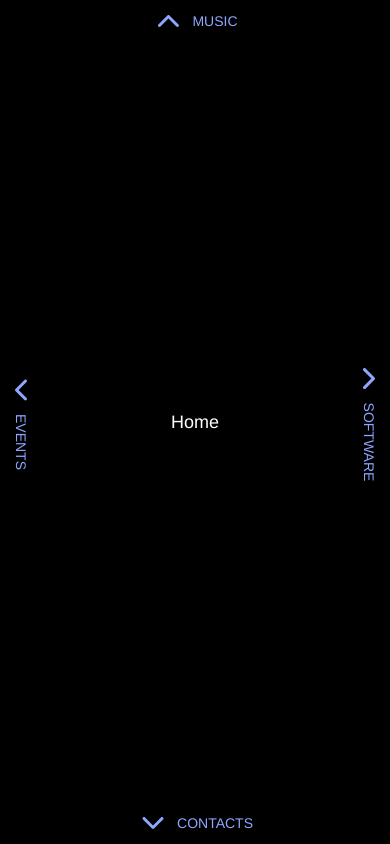
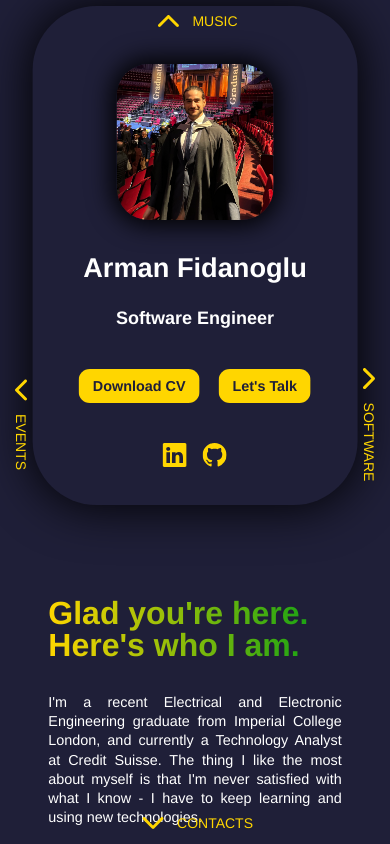
Before and after one commit to Armanfidan/armanfidan.github.io, a React (Create React App) app: page / in a window 390 px wide. Built offline with nearby package versions, Linux system fonts and the light colour scheme.

Commit message:
Copied over and made initial adjustments to home page

```diff
--- a/src/App.css
+++ b/src/App.css
@@ -11,7 +11,7 @@ body {
 }
 
 body {
-    background: #000000;
+    background: var(--colour-bg);
     font-family: Helvetica Neue, Helvetica, Arial, sans-serif;
     font-size: 14px;
     color: #ffffff;
@@ -25,9 +25,12 @@ body {
 }
 
 .swiper-slide {
+    position: absolute;
+    height: 90%;
+    width: 90%;
     text-align: center;
     font-size: 18px;
-    background: #000000;
+    background: var(--colour-bg);
 
     /* Center slide text vertically */
     display: -webkit-box;
@@ -52,6 +55,6 @@ body {
 }
 
 .swiper-v {
-    background: #000000;
+    background: var(--colour-bg);
     z-index: 100;
 }
--- a/src/App.tsx
+++ b/src/App.tsx
@@ -7,6 +7,7 @@ import "swiper/css";
 import "swiper/css/pagination";
 import CustomSwiper from "./components/nav/CustomSwiper";
 import NavButtons from "./components/nav/NavButtons";
+import Home from "./components/home/Home";
 
 function App() {
     const initialSlide: [number, number] = [1, 1];
@@ -36,7 +37,7 @@ function App() {
                         slide={slide} setSlide={setSlide} setButtonHandles={setButtonHandles}
                         wrongSlideChange={wrongSlideChange} setWrongSlideChange={setWrongSlideChange}>
                         <SwiperSlide data-hash="music">Music</SwiperSlide>
-                        <SwiperSlide data-hash="">Home</SwiperSlide>
+                        <SwiperSlide data-hash=""><Home/></SwiperSlide>
                         <SwiperSlide data-hash="contact">Contact</SwiperSlide>
                     </CustomSwiper>
                 </SwiperSlide>
--- a/src/components/home/Home.tsx
+++ b/src/components/home/Home.tsx
@@ -5,10 +5,9 @@ import HomeButtons from "./HomeButtons";
 
 function Home() {
     return (
-        <div id="#home">
-            <header>
-                <div className="container header__container">
-                    <div className="about__me-image">
+        <div id="home-container">
+            <div className="container profile-card">
+                <div className="profile-picture">
                     <img src={require("../../assets/me.jpg")} alt="Me"/>
                 </div>
                 <h2>Arman Fidanoglu</h2>
@@ -16,17 +15,18 @@ function Home() {
                 <HomeButtons/>
                 <Socials/>
             </div>
-                <div className="about__container">
-                    <h1>Glad you're here.</h1>
-                    <h1>Here's who I am.</h1>
-                    <p>I'm a recent Electrical and Electronic Engineering graduate from Imperial College London, and currently a Technology Analyst at Credit Suisse.
-                        The thing I like the most about myself is that I'm never satisfied with what I know - I have to keep learning and using new technologies.
+            <div className="about-container">
+                <h1>Glad you're here.<br/>Here's who I am.</h1>
+                <p>I'm a recent Electrical and Electronic Engineering graduate from Imperial College London, and
+                    currently a Technology Analyst at Credit Suisse.
+                    The thing I like the most about myself is that I'm never satisfied with what I know - I have to keep
+                    learning and using new technologies.
                     <br/><br/>
-                        I also enjoy playing the piano and guitar, producing music, snowboarding and wakeboarding, and most importantly, going to techno raves.
+                    I also enjoy playing the piano and guitar, producing music, snowboarding and wakeboarding, and most
+                    importantly, going to techno raves.
                     Oh and I love beta testing stuff - sometimes I make my devices unusable though:(
                 </p>
             </div>
-            </header>
         </div>
     );
 }
--- a/src/components/home/HomeButtons.tsx
+++ b/src/components/home/HomeButtons.tsx
@@ -1,10 +1,9 @@
 import React from 'react';
-import {Link} from "react-router-dom";
 export default function HomeButtons() {
     return (
-        <div className="cta">
+        <div className="profile-card-buttons">
             <a className="btn" href={require('../../assets/CV_Arman_Fidanoglu_October_2022.pdf')} target="_blank" rel="noreferrer">Download CV</a>
-            <Link className="btn" to="/contact">Let's Talk</Link>
+            <a className="btn" href="#contact">Let's Talk</a>
         </div>
     );
 }
--- a/src/components/home/home.css
+++ b/src/components/home/home.css
@@ -1,35 +1,39 @@
-header {
+#home-container {
     padding: 7rem 15% 7rem 15%;
-    overflow: hidden;
+    /*overflow: hidden;*/
     display: grid;
-    grid-template-columns: repeat(2, 1fr);
+    position: relative;
+    grid-template-columns: 1fr 1fr;
 }
 
-.header__container {
+.profile-card {
     background: var(--colour-bg);
-    box-shadow: 0 0 50px 5px black;
+    box-shadow: 0 0 50px 1px var(--colour-primary-shadow);
     border-radius: 4rem;
     padding: 2rem;
     height: fit-content;
-    width: 60%;
+    width: 50%;
     position: relative;
-    align-content: center;
+    transform: translateY(-50%) translateX(-25%);
+    top: 50%;
+    left: 50%;
+    align-items: center;
     text-align: center;
 }
 
-.header__container h2 {
+.profile-card h2 {
     font-weight: 600;
     font-size: 1.7rem;
     line-height: 2rem;
     margin-bottom: 0.3rem;
 }
 
-.about__me-image {
-    box-shadow: 0 0 25px 5px #0a0a18;
+.profile-picture {
+    box-shadow: 0 0 25px 5px var(--colour-primary-shadow);
     margin-top: 10%;
-    width: 70%;
+    width: 60%;
     position: relative;
-    left: 15%;
+    left: 20%;
     object-fit: revert;
     height: 50%;
     overflow: hidden;
@@ -37,19 +41,19 @@ header {
     border-radius: 2rem;
 }
 
-.about__me-image img {
+.profile-picture img {
     text-align: center;
     display: block;
 }
 
-.cta {
+.profile-card-buttons {
     margin-top: 2.5rem;
     display: flex;
     gap: 1.2rem;
     justify-content: center;
 }
 
-.header__socials {
+.socials {
     display: flex;
     flex-direction: row;
     justify-content: center;
@@ -59,91 +63,140 @@ header {
     font-size: 1.5rem;
 }
 
-.about__container {
-    margin-top: 20%;
-    /*padding: 10%;*/
+.about-container {
     text-align: justify;
+    position: relative;
+    height: fit-content;
+    width: 80%;
+    top: 50%;
+    left: 50%;
+    transform: translateY(-50%) translateX(-60%);
 }
 
-.about__container h1 {
-    font-weight: 700;
+.about-container h1 {
+    /*display: block;*/
+    font-weight: 800;
     font-size: 3.2rem;
-    line-height: 2.6rem;
+    line-height: 3.2rem;
+    background: linear-gradient(90deg, var(--colour-primary), var(--colour-primary-variant));
+    background-clip: text;
+    color: transparent;
+    background-size: 90%;
 }
 
-.about__container p {
+.about-container p {
     margin-top: 2rem;
 }
 
-/*!* MEDIA QUERIES *!*/
+.btn {
+    width: max-content;
+    display: inline-block;
+    color: var(--colour-bg);
+    background: var(--colour-primary);
+    padding: 0.5rem 0.8rem;
+    border-radius: 0.7rem;
+    font-size: 0.9rem;
+    font-weight: bold;
+    border: 1px solid transparent;
+    transition: var(--transition);
+}
+
+.social {
+    color: var(--colour-primary);
+}
+.social:hover {
+    color: var(--colour-primary-variant);
+}
+
+.btn:hover {
+    background: var(--colour-primary-variant);
+    color: var(--colour-bg);
+    border-color: transparent;
+    box-shadow: none;
+}
+/* MEDIA QUERIES */
 @media screen and (max-width: 1500px) {
-    header {
+    #home-container {
         padding: 4rem 5% 7rem 5%;
     }
 
-    .header__container {
+    .profile-card {
+        width: 55%;
+    }
+
+    .about-container {
         width: 70%;
     }
 
-    .about__container {
-        margin-right: 10%;
-        margin-top: 10%;
+    .about-container h1 {
+        font-weight: 700;
+        font-size: 2.5rem;
+        background-size: 100%;
+        /*line-height: 2.2rem;*/
     }
 
-    .about__container h1 {
-        font-weight: 700;
-        font-size: 3rem;
-        line-height: 2.2rem;
-    }
-
-    .about__container p {
+    .about-container p {
         margin-top: 2rem;
     }
 }
 
 @media screen and (max-width: 1024px) {
-    header {
-        padding: 4rem 0 0 0;
+    #home-container {
+        padding: 0;
         grid-template-columns: 1fr;
+        align-items: center;
     }
 
-    .about__container {
-        margin: 20% 20% 30% 20%;
+    .profile-card {
+        position: relative;
+        transform: translateX(-50%);
+        top: 10%;
     }
 
-    .about__container h1 {
+    .about-container {
+        position: relative;
+        width: 60%;
+        transform: translateX(-50%);
+    }
+
+    .about-container h1 {
         font-weight: 700;
         font-size: 2.4rem;
-        line-height: 1.5rem;
+        line-height: 2.4rem;
     }
 
-    .about__container p {
+    .about-container p {
         margin-top: 2rem;
+        line-height: 1.2rem;
         font-size: 0.9rem;
     }
 }
 @media screen and (max-width: 600px) {
-    header {
-        /*padding: 7rem 2rem 2rem 2rem;*/
-        padding: 4rem 0 0 0;
+    #home-container {
+        padding: 0 2rem 2rem 2rem;
         grid-template-columns: 1fr;
+        overflow: visible;
     }
 
-    .header__container {
+    .profile-card {
+        position: relative;
         width: 80%;
     }
 
-    .about__container {
-        margin: 20% 10% 30% 10%;
+    .about-container {
+        /*margin: 20% 10% 30% 10%;*/
+        top: 30%;
+        width: 90%;
     }
 
-    .about__container h1 {
+    .about-container h1 {
         font-weight: 700;
         font-size: 2rem;
-        line-height: 1.5rem;
+        line-height: 2rem;
     }
 
-    .about__container p {
+    .about-container p {
         margin-top: 2rem;
+        line-height: 1.2rem;
     }
 }
--- a/src/components/home/socials.tsx
+++ b/src/components/home/socials.tsx
@@ -3,9 +3,9 @@ import {BsLinkedin, BsGithub} from 'react-icons/bs'
 
 function Socials() {
     return (
-        <div className="header__socials">
-            <a href="https://www.linkedin.com/in/arman-fidanoglu-86117595/"><BsLinkedin/></a>
-            <a href="https://github.com/Armanfidan"><BsGithub/></a>
+        <div className="socials">
+            <a className="social" href="https://www.linkedin.com/in/arman-fidanoglu-86117595/"><BsLinkedin/></a>
+            <a className="social" href="https://github.com/Armanfidan"><BsGithub/></a>
         </div>
     );
 }
--- a/src/index.css
+++ b/src/index.css
@@ -23,7 +23,8 @@ a {
 :root {
   --colour-bg: #1f1f38;
   --colour-bg-variant: #2c2c6c;
-  --colour-primary: rgb(142, 166, 255);
-  --colour-primary-variant: #6780ff;
+  --colour-primary: #FFD600FF;
+  --colour-primary-variant: #009d16;
   --colour-light: #dcdcdc;
+  --colour-primary-shadow: rgb(0, 0, 0);
 }
```
Lines whose indentation alone changed are shown as unchanged.
